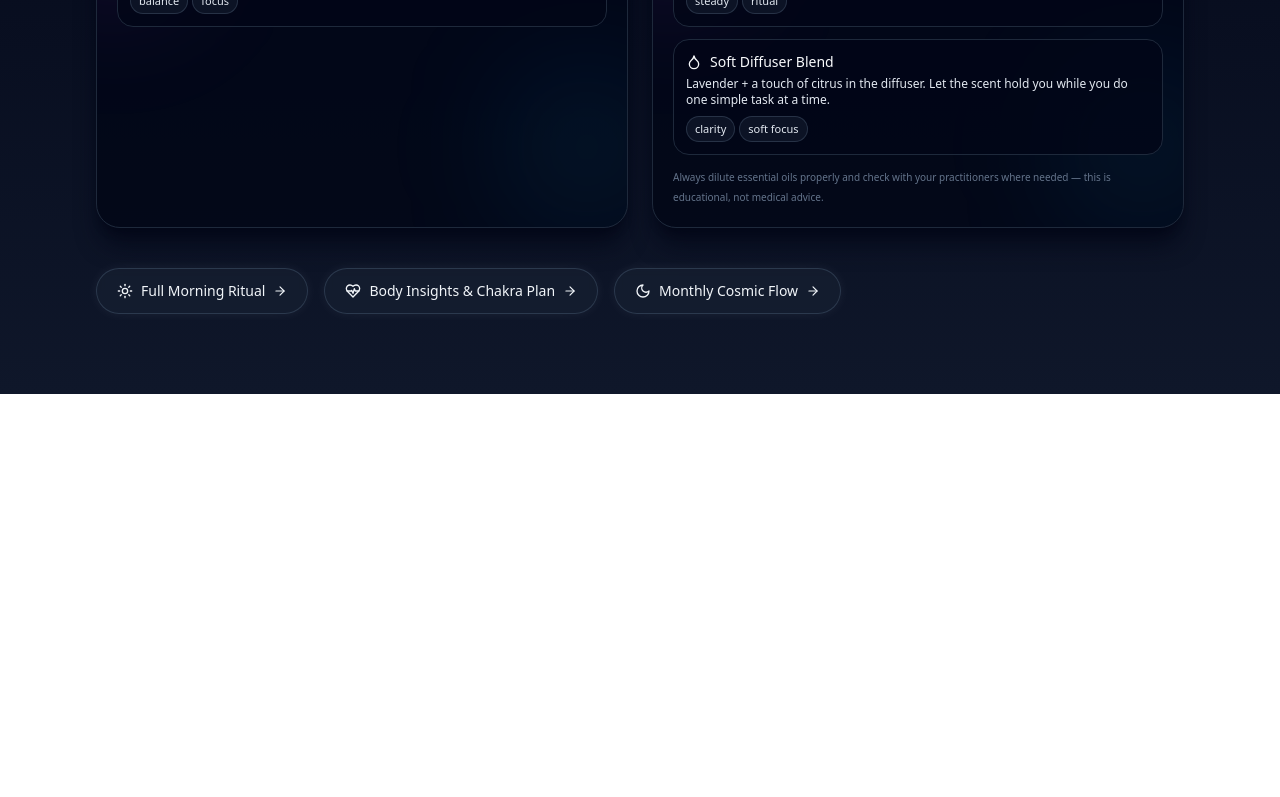
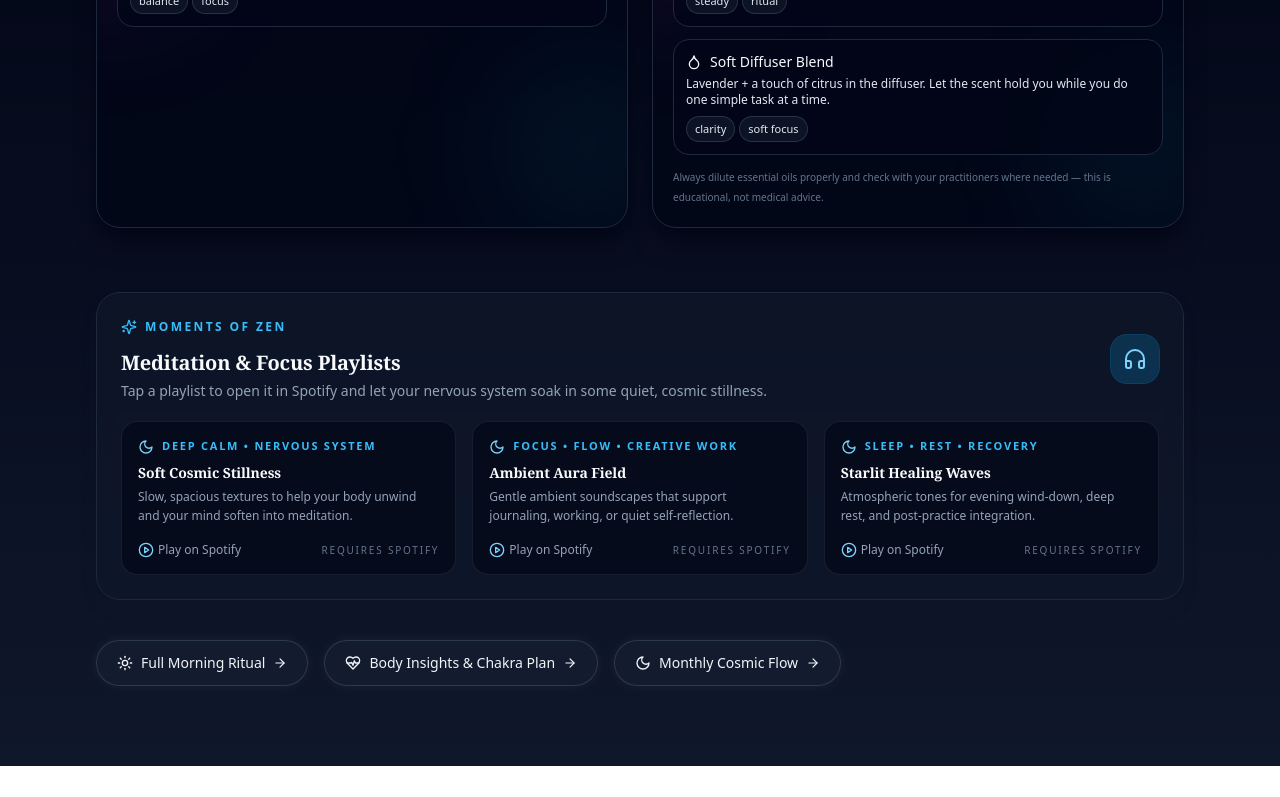
Before and after one commit to AraOm/fromwithinapp, a Next.js app: page /today in a window 1280 px wide. Shown: the part 1145-1942 px from the top of the page. Before the commit the page ends 1603 px from the top, so only its background shows below. Built offline with nearby package versions, Linux system fonts and the light colour scheme; no server answers; a web font is replaced by a local one.

Commit message:
Add Zen Playlists + UI updates

```diff
--- a/src/components/BottomNav.tsx
+++ b/src/components/BottomNav.tsx
@@ -3,6 +3,7 @@
 import Link from "next/link";
 import { useRouter } from "next/router";
 import React, { useLayoutEffect, useRef } from "react";
+import LegalLinks from "./LegalLinks"; // ✅ NEW: tiny Privacy & Terms row
 
 type ItemProps = { href: string; label: string; icon: React.ReactNode };
 
@@ -111,6 +112,9 @@ export default function BottomNav() {
         paddingBottom: "max(env(safe-area-inset-bottom), 0px)",
       }}
     >
+      {/* ✅ Tiny Privacy / Terms row, sits just above the icons */}
+      <LegalLinks />
+
       <div
         className={cx(
           "relative mx-auto max-w-screen-md",
--- /dev/null
+++ b/src/components/LegalLinks.tsx
@@ -0,0 +1,16 @@
+// components/LegalLinks.tsx
+import Link from "next/link";
+
+export default function LegalLinks() {
+  return (
+    <div className="mt-8 text-center text-xs text-slate-400">
+      <Link href="/privacy" className="hover:text-slate-200 transition-colors">
+        Privacy Policy
+      </Link>
+      {" • "}
+      <Link href="/terms" className="hover:text-slate-200 transition-colors">
+        Terms of Use
+      </Link>
+    </div>
+  );
+}
--- /dev/null
+++ b/src/components/ZenPlaylists.tsx
@@ -0,0 +1,100 @@
+"use client";
+
+import React from "react";
+import { Headphones, Sparkles, Moon, PlayCircle } from "lucide-react";
+
+type ZenPlaylist = {
+  id: string; // Spotify playlist ID
+  title: string;
+  mood: string;
+  description: string;
+};
+
+const ZEN_PLAYLISTS: ZenPlaylist[] = [
+  {
+    id: "37i9dQZF1DWZqd5JICZI0u", // Peaceful Meditation (Spotify)
+    title: "Soft Cosmic Stillness",
+    mood: "Deep Calm • Nervous System",
+    description:
+      "Slow, spacious textures to help your body unwind and your mind soften into meditation.",
+  },
+  {
+    id: "37i9dQZF1DX3Ogo9pFvBkY", // Ambient Relaxation
+    title: "Ambient Aura Field",
+    mood: "Focus • Flow • Creative Work",
+    description:
+      "Gentle ambient soundscapes that support journaling, working, or quiet self-reflection.",
+  },
+  {
+    id: "4iGAttKqCR2Jg9kl2cUiBq", // Atmospheric Calm
+    title: "Starlit Healing Waves",
+    mood: "Sleep • Rest • Recovery",
+    description:
+      "Atmospheric tones for evening wind-down, deep rest, and post-practice integration.",
+  },
+];
+
+export default function ZenPlaylists() {
+  return (
+    <section className="mt-10 rounded-3xl border border-slate-800 bg-slate-900/70 p-6 shadow-lg shadow-slate-900/40 backdrop-blur">
+      <div className="flex items-center justify-between gap-4">
+        <div>
+          <p className="inline-flex items-center text-xs font-semibold uppercase tracking-[0.2em] text-sky-400">
+            <Sparkles className="mr-2 h-4 w-4" />
+            Moments of Zen
+          </p>
+          <h2 className="mt-2 text-xl font-semibold text-slate-50">
+            Meditation & Focus Playlists
+          </h2>
+          <p className="mt-1 text-sm text-slate-400">
+            Tap a playlist to open it in Spotify and let your nervous system
+            soak in some quiet, cosmic stillness.
+          </p>
+        </div>
+        <div className="hidden h-12 w-12 items-center justify-center rounded-2xl bg-sky-500/20 ring-1 ring-sky-500/30 sm:flex">
+          <Headphones className="h-6 w-6 text-sky-300" />
+        </div>
+      </div>
+
+      <div className="mt-5 grid gap-4 md:grid-cols-3">
+        {ZEN_PLAYLISTS.map((pl) => {
+          const spotifyUrl = `https://open.spotify.com/playlist/${pl.id}`;
+          return (
+            <a
+              key={pl.id}
+              href={spotifyUrl}
+              target="_blank"
+              rel="noopener noreferrer"
+              className="group flex flex-col justify-between rounded-2xl border border-slate-800/70 bg-slate-950/60 p-4 transition-transform duration-200 hover:-translate-y-1 hover:border-sky-500/60 hover:bg-slate-900/80"
+            >
+              <div>
+                <div className="flex items-center gap-2">
+                  <Moon className="h-4 w-4 text-sky-300" />
+                  <p className="text-[11px] font-semibold uppercase tracking-[0.16em] text-sky-400">
+                    {pl.mood}
+                  </p>
+                </div>
+                <h3 className="mt-2 text-sm font-semibold text-slate-50">
+                  {pl.title}
+                </h3>
+                <p className="mt-1 text-xs leading-relaxed text-slate-400">
+                  {pl.description}
+                </p>
+              </div>
+
+              <div className="mt-4 flex items-center justify-between text-xs text-slate-400">
+                <span className="inline-flex items-center gap-1">
+                  <PlayCircle className="h-4 w-4 text-sky-300 transition-transform group-hover:scale-110" />
+                  Play on Spotify
+                </span>
+                <span className="text-[10px] uppercase tracking-[0.18em] text-slate-500">
+                  Requires Spotify
+                </span>
+              </div>
+            </a>
+          );
+        })}
+      </div>
+    </section>
+  );
+}
--- /dev/null
+++ b/src/pages/privacy.tsx
@@ -0,0 +1,55 @@
+// src/pages/privacy.tsx
+export default function Privacy() {
+    return (
+      <div className="min-h-screen bg-slate-950 text-slate-100 px-6 py-12 max-w-3xl mx-auto">
+        <h1 className="text-3xl font-semibold mb-6">Privacy Policy</h1>
+        <p className="mb-4">
+          This Privacy Policy explains how From Within (“we”, “us”, “our”) collects, uses, and protects your information when you use our website and mobile applications (“Services”).
+        </p>
+
+        <h2 className="text-xl font-semibold mt-6 mb-2">1. Information We Collect</h2>
+        <p className="mb-4">We may collect:</p>
+        <ul className="list-disc pl-6 mb-4">
+          <li>Account Information (name, email)</li>
+          <li>Wearable Data (HRV, sleep, activity — only with your permission)</li>
+          <li>Usage data, device data, IP address</li>
+          <li>Information you submit (journal entries, check-ins, etc.)</li>
+        </ul>
+
+        <h2 className="text-xl font-semibold mt-6 mb-2">2. How We Use Information</h2>
+        <ul className="list-disc pl-6 mb-4">
+          <li>Provide personalized insights and recommendations</li>
+          <li>Improve app performance and experience</li>
+          <li>Provide customer support</li>
+          <li>Comply with legal obligations</li>
+        </ul>
+
+        <h2 className="text-xl font-semibold mt-6 mb-2">3. Data Sharing</h2>
+        <p className="mb-4">
+          We do not sell your data. We may share information with trusted vendors (e.g., cloud services) solely to operate our platform.
+        </p>
+
+        <h2 className="text-xl font-semibold mt-6 mb-2">4. Security</h2>
+        <p className="mb-4">
+          We use industry-standard security to protect your data, but no system is completely secure.
+        </p>
+
+        <h2 className="text-xl font-semibold mt-6 mb-2">5. Your Rights</h2>
+        <p className="mb-4">
+          You may request deletion, export, or correction of your data by contacting us at support@fromwithinapp.com.
+        </p>
+
+        <h2 className="text-xl font-semibold mt-6 mb-2">6. Children’s Privacy</h2>
+        <p className="mb-4">
+          Our Services are not intended for individuals under 13 without parental permission.
+        </p>
+
+        <h2 className="text-xl font-semibold mt-6 mb-2">7. Changes to This Policy</h2>
+        <p className="mb-4">
+          We may update this policy. Continued use of the Services indicates acceptance of the updated policy.
+        </p>
+
+        <p className="mt-6 text-sm text-slate-400">Last updated: {new Date().getFullYear()}</p>
+      </div>
+    );
+  }
--- /dev/null
+++ b/src/pages/terms.tsx
@@ -0,0 +1,53 @@
+// src/pages/terms.tsx
+export default function Terms() {
+    return (
+      <div className="min-h-screen bg-slate-950 text-slate-100 px-6 py-12 max-w-3xl mx-auto">
+        <h1 className="text-3xl font-semibold mb-6">Terms of Use</h1>
+
+        <p className="mb-4">
+          These Terms of Use (“Terms”) govern your use of From Within’s website and mobile apps (“Services”). By accessing or using the Services, you agree to these Terms.
+        </p>
+
+        <h2 className="text-xl font-semibold mt-6 mb-2">1. Use of Services</h2>
+        <p className="mb-4">You agree to use the Services only for lawful and personal purposes.</p>
+
+        <h2 className="text-xl font-semibold mt-6 mb-2">2. No Medical Advice</h2>
+        <p className="mb-4">
+          From Within provides wellness insights but does not offer medical advice. Consult a qualified professional for medical, psychological, or health issues.
+        </p>
+
+        <h2 className="text-xl font-semibold mt-6 mb-2">3. Accounts</h2>
+        <p className="mb-4">
+          You are responsible for maintaining your login credentials and any activity on your account.
+        </p>
+
+        <h2 className="text-xl font-semibold mt-6 mb-2">4. Subscriptions & Payments</h2>
+        <p className="mb-4">
+          If you purchase a subscription or lifetime plan, you authorize us to charge your payment method. All sales are final unless required by law.
+        </p>
+
+        <h2 className="text-xl font-semibold mt-6 mb-2">5. Intellectual Property</h2>
+        <p className="mb-4">
+          All content, logos, features, and designs are owned by From Within. You may not reproduce or distribute them without permission.
+        </p>
+
+        <h2 className="text-xl font-semibold mt-6 mb-2">6. Termination</h2>
+        <p className="mb-4">We may suspend or terminate accounts that violate these Terms.</p>
+
+        <h2 className="text-xl font-semibold mt-6 mb-2">7. Limitation of Liability</h2>
+        <p className="mb-4">
+          To the fullest extent permitted by law, From Within is not liable for damages arising from use of the Services.
+        </p>
+
+        <h2 className="text-xl font-semibold mt-6 mb-2">8. Governing Law</h2>
+        <p className="mb-4">These Terms are governed by the laws of the State of California.</p>
+
+        <h2 className="text-xl font-semibold mt-6 mb-2">9. Contact</h2>
+        <p className="mb-4">
+          For questions, email us at support@fromwithinapp.com.
+        </p>
+
+        <p className="mt-6 text-sm text-slate-400">Last updated: {new Date().getFullYear()}</p>
+      </div>
+    );
+  }
--- a/src/pages/today.tsx
+++ b/src/pages/today.tsx
@@ -4,6 +4,7 @@
 import React, { useEffect, useMemo, useState } from "react";
 import Link from "next/link";
 import ConnectWearable from "@/components/ConnectWearable";
+import ZenPlaylists from "@/components/ZenPlaylists";
 
 import {
   Activity,
@@ -668,6 +669,9 @@ export default function TodayEnergyPage() {
           </SectionCard>
         </div>
 
+        {/* Moments of Zen – Spotify Playlists */}
+        <ZenPlaylists />
+
         {/* Quick Links */}
         <section className="mt-4 flex flex-wrap gap-4">
           <Link
--- a/src/pages/welcome.tsx
+++ b/src/pages/welcome.tsx
@@ -32,7 +32,7 @@ export default function Welcome() {
             Requires Apple Health, Fitbit, Oura, or Google Fit • 7 days free, then $11.11/month.
           </p>
 
-          {/* NEW: link to pricing structure */}
+          {/* Link to pricing structure */}
           <Link
             href="/pricing"
             className="mt-2 text-xs text-slate-300 underline underline-offset-4 hover:text-slate-100"
@@ -41,11 +41,19 @@ export default function Welcome() {
           </Link>
         </div>
 
-        {/* FOOTER LINKS */}
+        {/* CORRECTED FOOTER LINKS */}
         <div className="mt-10 text-xs text-slate-500">
-          <Link href="/legal/privacy">Privacy</Link> •{" "}
-          <Link href="/legal/terms">Terms</Link> •{" "}
-          <Link href="/legal/medical">Medical</Link>
+          <Link href="/privacy" className="hover:text-slate-300">
+            Privacy
+          </Link>{" "}
+          ·{" "}
+          <Link href="/terms" className="hover:text-slate-300">
+            Terms
+          </Link>{" "}
+          ·{" "}
+          <Link href="" className="hover:text-slate-300">
+
+          </Link>
         </div>
       </section>
     </main>
```
Also changed, not shown: 2 other files (tests, documents, lock files or other folders).
